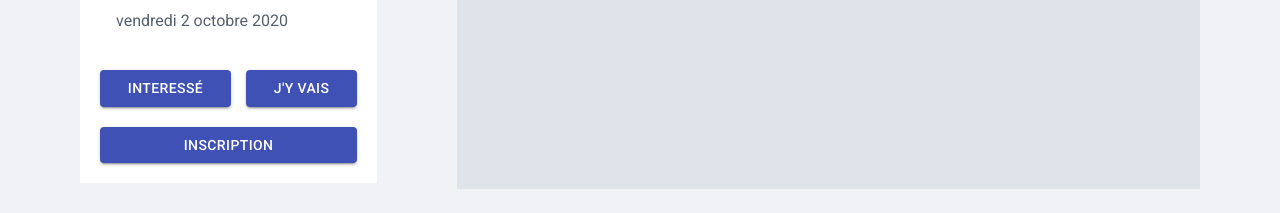
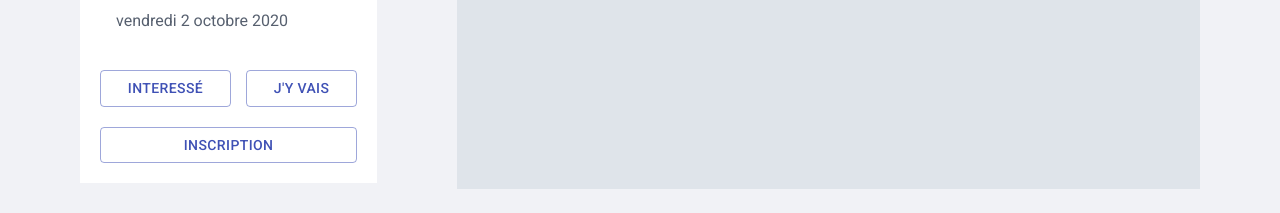
Before and after one commit to antoinedelorme/firstReact, a React (Create React App) app: page /event/1 in a window 1280 px wide. Shown: the part 223-436 px from the top of the page. Built offline with nearby package versions, Linux system fonts and the light colour scheme.

Commit message:
before changingl inks

```diff
--- a/src/eventLeftItem.js
+++ b/src/eventLeftItem.js
@@ -78,7 +78,7 @@ export default ({ event }) => {
           <div style={{ flexGrow: 1 }}>
             <Button
               style={{ width: "100%" }}
-              variant="contained"
+              variant="outlined"
               color="primary"
             >
               Interessé
@@ -88,7 +88,7 @@ export default ({ event }) => {
           <div style={{ flexGrow: 1 }}>
             <Button
               style={{ width: "100%" }}
-              variant="contained"
+              variant="outlined"
               color="primary"
             >
               J'y vais
@@ -97,7 +97,7 @@ export default ({ event }) => {
         </div>
         <Button
           style={{ width: "100%", marginTop: "20px" }}
-          variant="contained"
+          variant="outlined"
           color="primary"
         >
           Inscription
--- a/src/home.js
+++ b/src/home.js
@@ -7,8 +7,8 @@ import "./styles.css";
 
 const buttonStyle = {
   fontSize: "0.5em",
-  color: "#ffffff",
-  backgroundColor: "#40407a"
+  marginTop: "10px",
+  marginBottom: "10px"
 };
 
 const Main = () => {
@@ -31,6 +31,7 @@ const Main = () => {
           size="large"
           color="primary"
           aria-label="large outlined primary button group"
+          variant="outlined"
         >
           <Button onClick={() => setFilter("")} style={buttonStyle}>
             Tout
--- a/src/styles.css
+++ b/src/styles.css
@@ -84,6 +84,15 @@ small {
   position: relative;
   height: 15vw;
   width: 15vw;
+  transition: height 0.1s;
+  transition: width 0.1s;
+}
+.imageContainer:hover {
+  position: relative;
+  transition: height 0.1s;
+  transition: width 0.1s;
+  height: 15.25vw;
+  width: 15.25vw;
 }
 
 .ContainerTitle {
```
